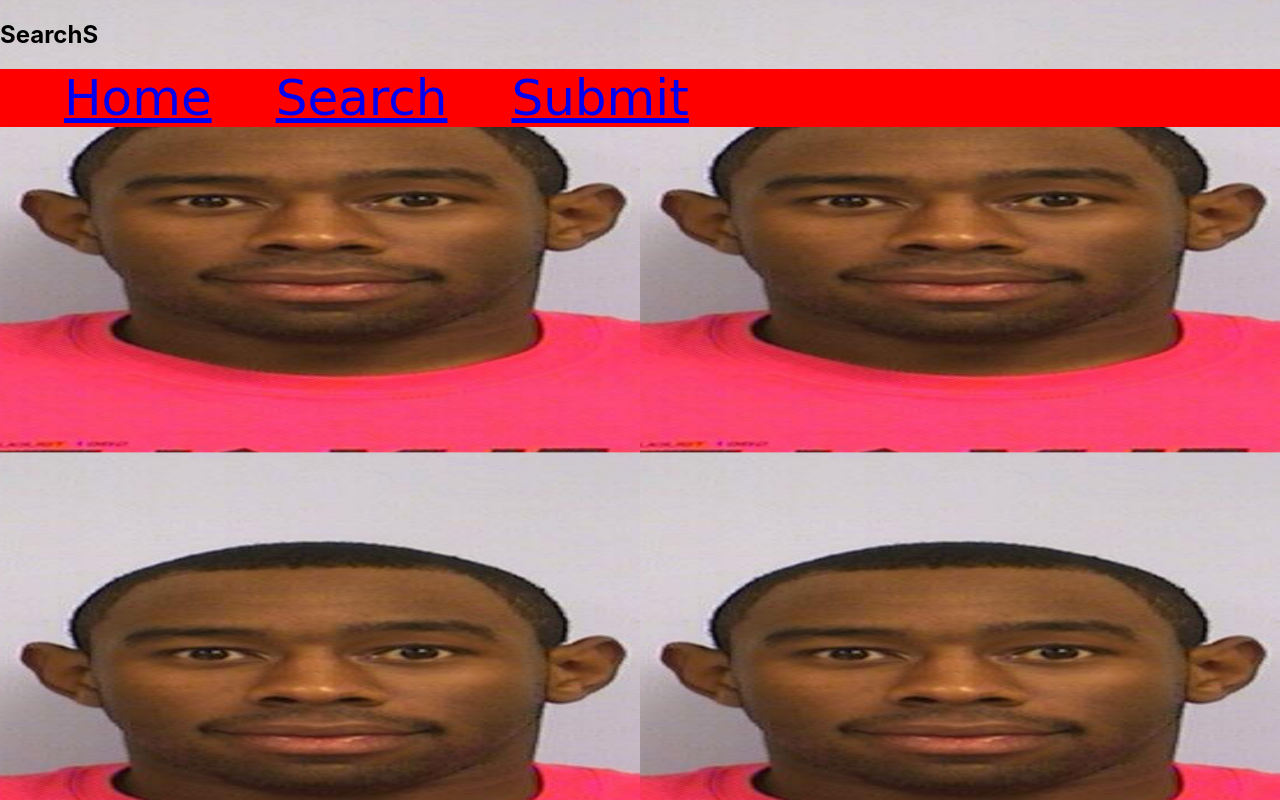
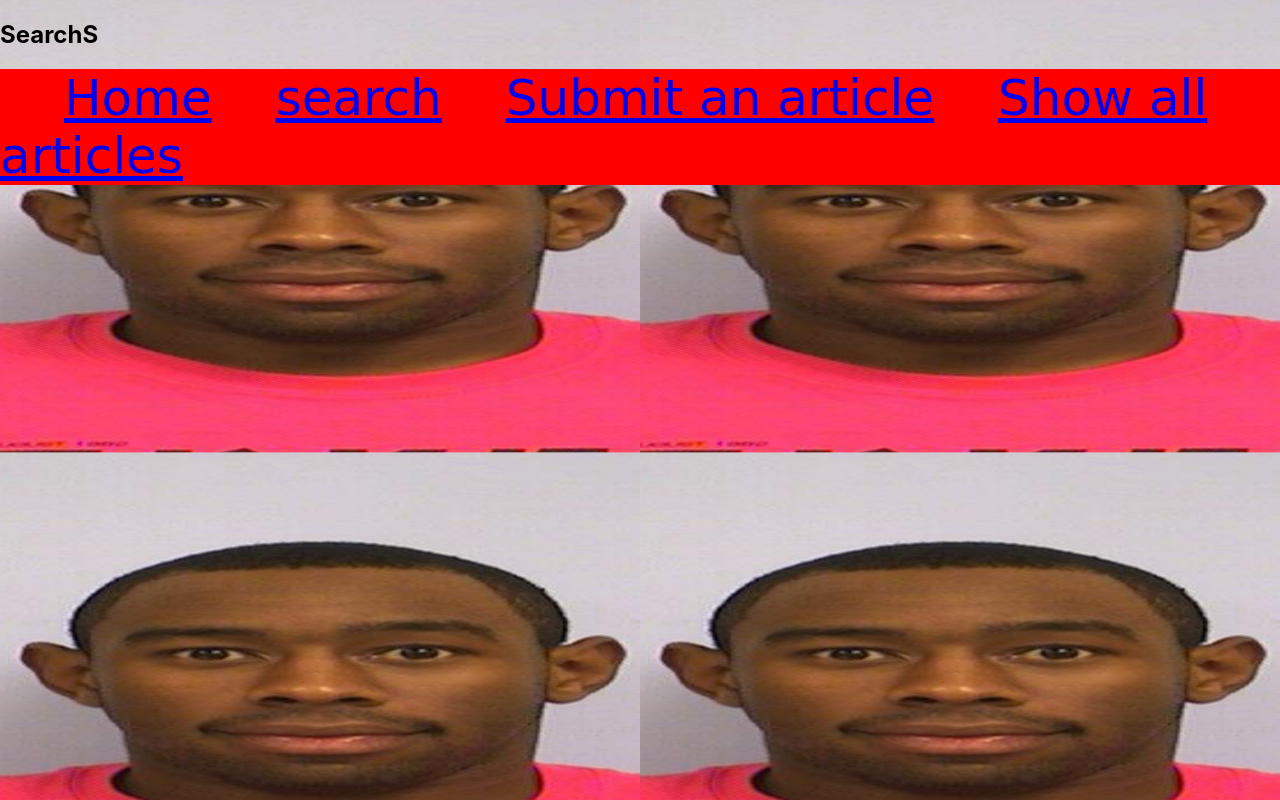
Before and after one commit to ABuffaloHerd/cise-product-1, a React (Create React App) app in the folder frontend/: page /Search in a window 1280 px wide. Built offline with nearby package versions, Linux system fonts and the light colour scheme.

Commit message:
Refactor navbar link list

```diff
--- a/frontend/src/App.js
+++ b/frontend/src/App.js
@@ -1,8 +1,4 @@
 import React, {Component} from 'react';
-import
-{
-    NavLink
-} from "react-router-dom";
 
 import './App.css';
 import Navbar from './components/Navbar';
@@ -12,7 +8,7 @@ import Home from "./pages/Home";
 class App extends Component
 {
 
-    // TODO: REMOVE
+    // TODO: REMOVE OR REEVALUATE
     getComponent()
     {
         var comp;
--- a/frontend/src/components/Navbar.js
+++ b/frontend/src/components/Navbar.js
@@ -7,21 +7,36 @@ class Navbar extends Component
 {
     render()
     {
-        // New page? Add to this list. Add leading slash (thanks nathan)
-        const links = ["/Home", "/Search", "/Submit"];
-        //console.log("tosser");
+        // New page? Add to this json. Add leading slash (thanks nathan)
+        // TODO: replace with json so that custom names can be shown
+        // const links = ["/Home", "/Search", "/Submit", "/ShowAll"];
+
+        const links =
+        [
+            {
+                to: "/",
+                label: "Home"
+            },
+            {
+                to: "/Search",
+                label: "search"
+            },
+            {
+                to: "/Submit",
+                label: "Submit an article"
+            },
+            {
+                to: "/ShowAll",
+                label: "Show all articles"
+            }
+        ]
 
         return(
             <div class="navbar">
                 {
                     links.map((link, i) =>
                     {
-                        if(i === 0)
-                        {
-                            return(<NavLink exact to="/">Home</NavLink>)
-                        }
-                        else
-                            return(<NavLink exact to={link}>{link.substring(1)}</NavLink>); // substring to remove leading slash
+                        return(<NavLink exact to={link.to}>{link.label}</NavLink>);
                     })
                 }
             </div>
--- a/frontend/src/index.js
+++ b/frontend/src/index.js
@@ -13,6 +13,7 @@ import
 {
     createBrowserRouter
 } from "react-router-dom";
+import ShowAll from './pages/ShowAll';
 
 const root = ReactDOM.createRoot(document.getElementById('root'));
 
@@ -30,6 +31,10 @@ const router = createBrowserRouter
         {
             path: "/Submit",
             element:  <Submit/>
+        },
+        {
+            path:"/ShowAll",
+            element: <ShowAll/>
         }
     ]
 );
```
